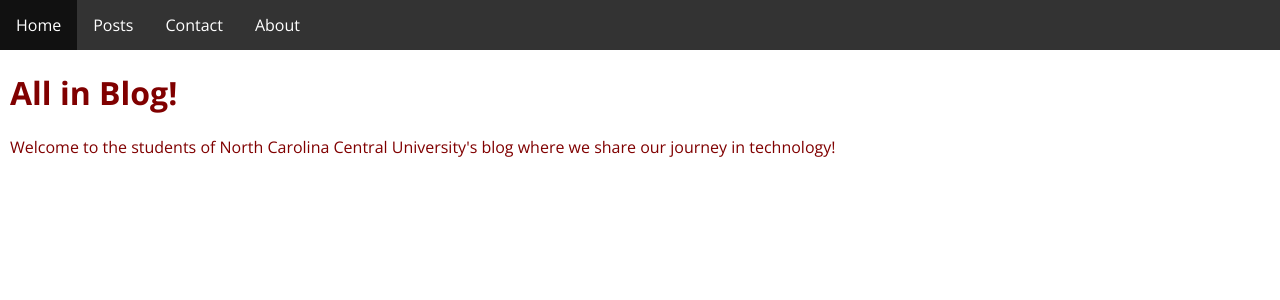
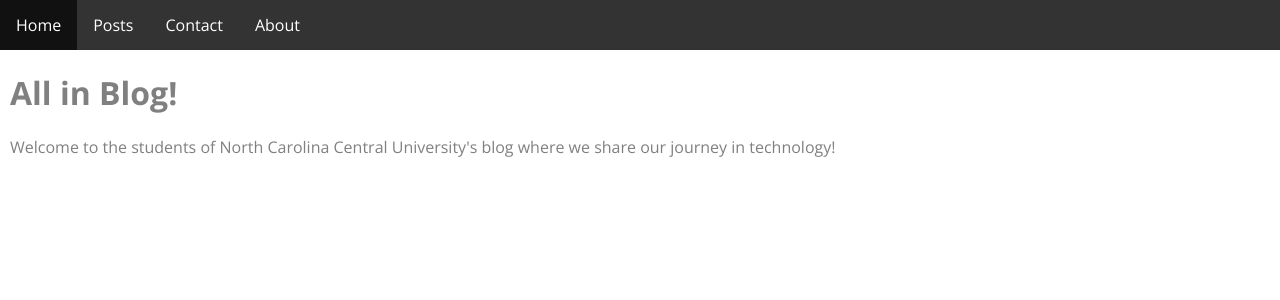
Before and after one commit to Dbryant58/blogproject, a Jekyll site: the page built from index.html, in a window 1280 px wide. Shown: the top 300 px of the page. Built offline with Jekyll 4.4.1, drawn with Linux system fonts in a browser that asks for light colours.

Commit message:
Update styles.scss

```diff
--- a/_sass/styles.scss
+++ b/_sass/styles.scss
@@ -3,7 +3,8 @@
 body {
     font-family: "Open Sans";
     margin: 0px;
-    color: Maroon;
+    color: gray;
+    background-color: marron;
 }
 
 .navbar {
```
